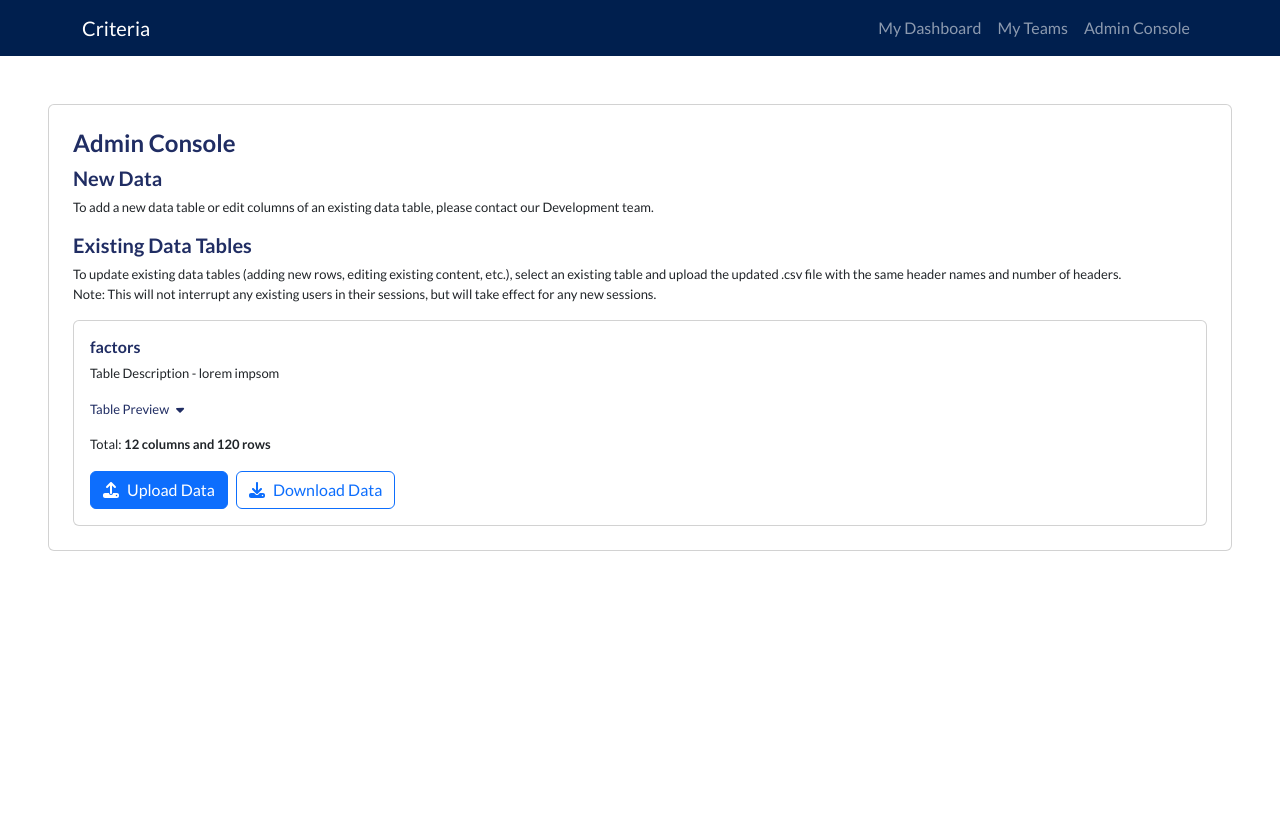
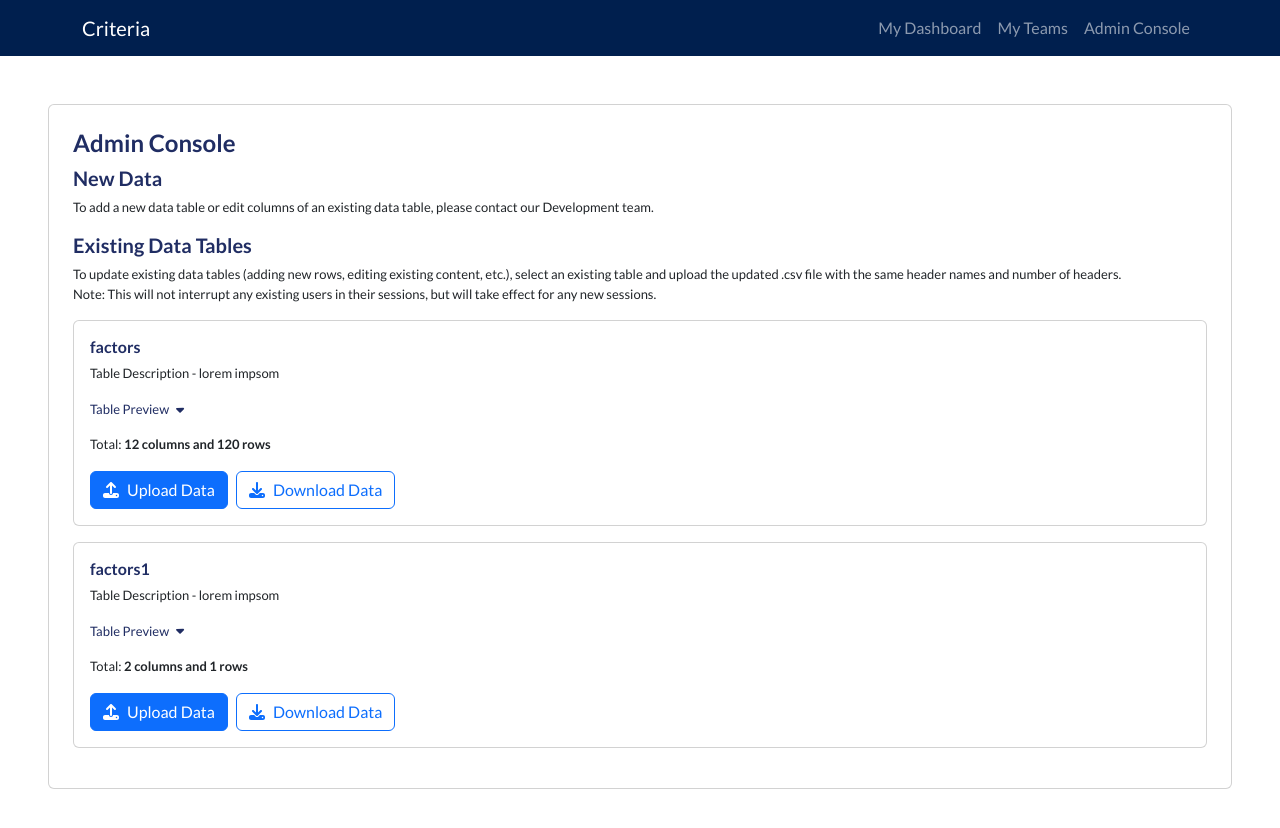
Before and after one commit to Bryanromerou/temp1, a React (Create React App) app: page /AdminConsole in a window 1280 px wide. Shown: the top 828 px of the page. Before the commit the page ends 800 px from the top, so only its background shows below. Built offline with nearby package versions, Linux system fonts and the light colour scheme.

Commit message:
more clean up

```diff
--- a/src/app/containers/AdminConsole/Modal.tsx
+++ b/src/app/containers/AdminConsole/Modal.tsx
@@ -27,6 +27,7 @@ interface Props {
   handleUpload: (handleUpload) => void;
   structureError: TableStructureError;
   uploadState: UploadState;
+  onSendData: () => void;
 }
 
 export default function Modal({
@@ -35,7 +36,8 @@ export default function Modal({
   selectedTable,
   handleUpload,
   structureError,
-  uploadState
+  uploadState,
+  onSendData
 }: Props) {
   const getModalContent = () => {
     switch (modalToShow) {
@@ -112,10 +114,22 @@ export default function Modal({
           />
         )}
         <div className="mt-2">
-          <Button className="me-2" disabled={uploadState !== "CheckingSuccess"}>
+          <Button
+            className="me-2"
+            disabled={uploadState !== "CheckingSuccess"}
+            onClick={() => {
+              onSendData();
+            }}
+          >
             Upload Data
           </Button>
-          <Button variant="outline-primary" className="me-2">
+          <Button
+            variant="outline-primary"
+            className="me-2"
+            onClick={() => {
+              onHide();
+            }}
+          >
             Cancel
           </Button>
         </div>
--- a/src/app/containers/AdminConsole/TableCard.tsx
+++ b/src/app/containers/AdminConsole/TableCard.tsx
@@ -57,7 +57,7 @@ export default function TableCard({
         </th>
       );
 
-      if (copy) {
+      if (warning && copy) {
         copy.shift();
       }
     });
@@ -95,6 +95,7 @@ export default function TableCard({
     }
     const { existingColumns, uploadedColumns, mismatchPositions } =
       structureError;
+    console.log("mismatchPositions:", mismatchPositions);
     const existingHeaders = getTableHeaders(existingColumns, mismatchPositions);
     const uploadedHeaders = getTableHeaders(uploadedColumns, mismatchPositions);
 
@@ -171,7 +172,7 @@ export default function TableCard({
   };
 
   return (
-    <Card className="admin-console-table-card p-3">
+    <Card className="admin-console-table-card p-3 mb-3">
       {/* <span>{tagName}</span> */}
       <h3>{tableName}</h3>
       {getUploadStateComponent()}
--- a/src/app/containers/AdminConsole/index.tsx
+++ b/src/app/containers/AdminConsole/index.tsx
@@ -17,6 +17,7 @@ import {
   ParsedTableData,
   TableResponse,
   UpdatedTableResponse,
+  PutTIAssessmentItemsPayload,
   TableColumns
 } from "./types";
 import TableCard from "./TableCard";
@@ -29,19 +30,20 @@ export default function AdminConsole(props: Props) {
 
   // This use lay out effect is here to replicate the call the the endpoint and the data refactoring we do to make the data show.
   useLayoutEffect(() => {
-    const temp = getAvailableTableFromApi();
-    if (!temp?.tables) {
+    const fakeResponse = getAvailableTableFromApi();
+    if (!fakeResponse?.tables) {
       return;
     }
 
     const incomingTables: { [tableName: string]: UpdatedTableResponse } = {};
-    temp.tables.forEach(tableResponse => {
+    fakeResponse.tables.forEach(tableResponse => {
       const [tableColumns, tableData] = parseTableData(tableResponse);
       const updatedResponse = { ...tableResponse, tableData, tableColumns };
       incomingTables[tableResponse.name] = updatedResponse;
     });
 
     setParsedTableData(incomingTables);
+    console.log("The mock response object is:", fakeResponse);
   }, []);
 
   const [modalShowing, setModalShowing] = useState<ModalType>(null);
@@ -77,6 +79,26 @@ export default function AdminConsole(props: Props) {
     return [columns, data];
   };
 
+  const createPayloadFromState = (
+    tableData: TableData,
+    tableColumns: TableColumns
+  ): PutTIAssessmentItemsPayload | null => {
+    if (!tableData || !tableColumns) {
+      return null;
+    }
+    const payload: PutTIAssessmentItemsPayload = [];
+
+    tableData.forEach(row => {
+      const payloadObject = {};
+      row.forEach((dataElm, idx) => {
+        payloadObject[tableColumns[idx]] = dataElm;
+      });
+      payload.push(payloadObject);
+    });
+
+    return payload;
+  };
+
   const onUploadDataClick = tableName => {
     if (parsedTableData === null || !parsedTableData[tableName]) return null;
     setModalShowing("UploadData");
@@ -86,6 +108,20 @@ export default function AdminConsole(props: Props) {
       tableName: parsedTableData[tableName].name,
       tableDescription: parsedTableData[tableName].description
     });
+  };
+
+  const onSendData = () => {
+    if (!selectedTable) return;
+
+    setUploadState("Sending");
+
+    const payload = createPayloadFromState(
+      selectedTable.tableData,
+      selectedTable.tableColumns
+    );
+
+    console.log("The payload we are sending to the endpoint is: ", payload);
+    setUploadState("SendingSuccess");
   };
 
   const hideModal = () => {
@@ -245,6 +281,7 @@ export default function AdminConsole(props: Props) {
         handleUpload={handleUpload}
         structureError={structureError}
         uploadState={uploadState}
+        onSendData={onSendData}
       />
       <Card className="m-4 p-4">
         <h1>Admin Console</h1>
--- a/src/app/containers/AdminConsole/types.ts
+++ b/src/app/containers/AdminConsole/types.ts
@@ -23,9 +23,9 @@ export type UpdatedTableResponse = TableResponse & {
   tableColumns: TableColumns;
 };
 
-// export type PutTIAssessmentItemsPayload = {
-//   [columnName: string]: string | number;
-// }[];
+export type PutTIAssessmentItemsPayload = {
+  [columnName: string]: string | number;
+}[];
 
 export type ModalType = "UploadData" | null;
 export type TableColumns = string[];
--- a/src/utils/fakeDB.js
+++ b/src/utils/fakeDB.js
@@ -3374,6 +3374,17 @@ export const getAvailableTableFromApi = () => {
         description: "lorem impsom",
         tags: '["lorem ipsom"]',
         content: fakeTableData2
+      },
+      {
+        name: "factors1",
+        description: "lorem impsom",
+        tags: '["lorem ipsom"]',
+        content: [
+          {
+            factorId: "15",
+            name: "New Factor"
+          }
+        ]
       }
     ]
   };
```
